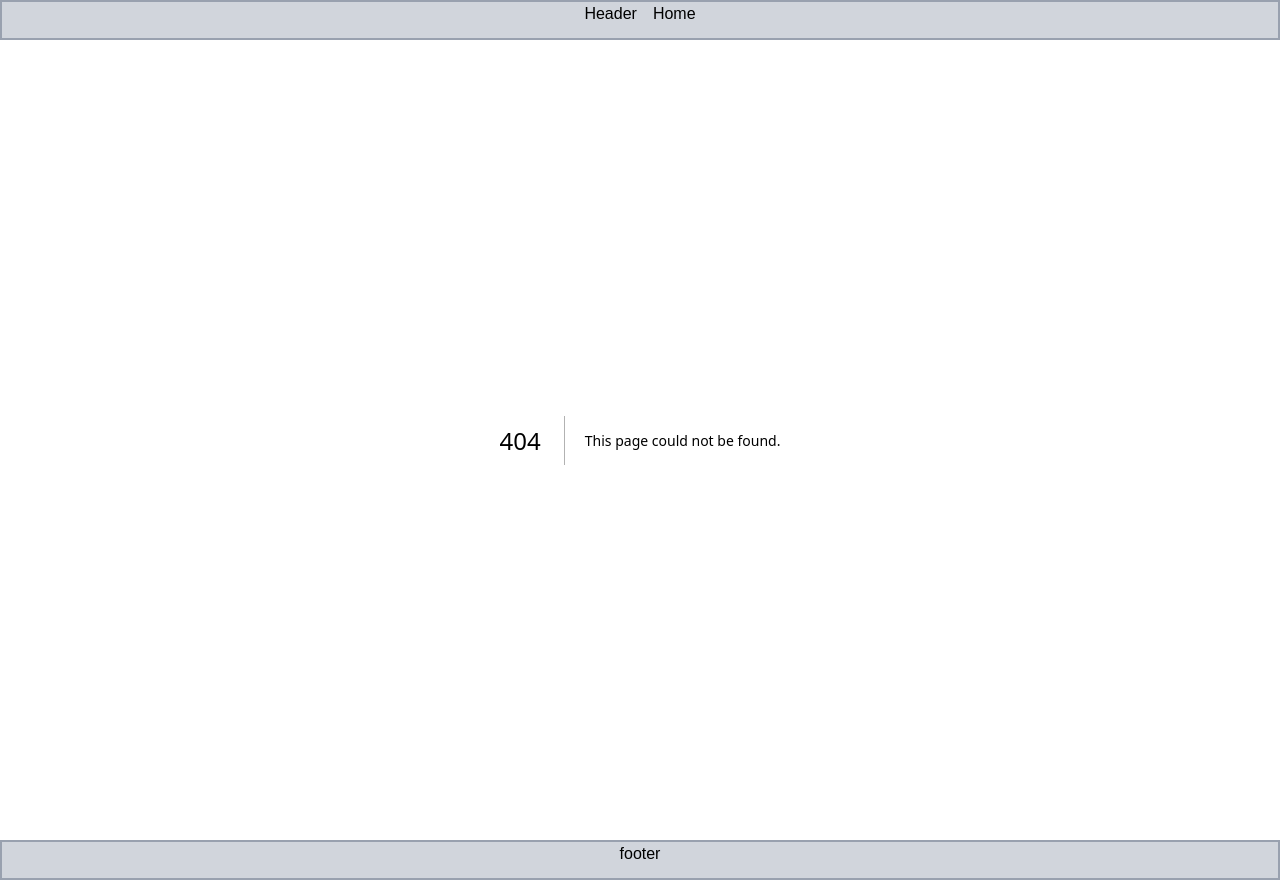
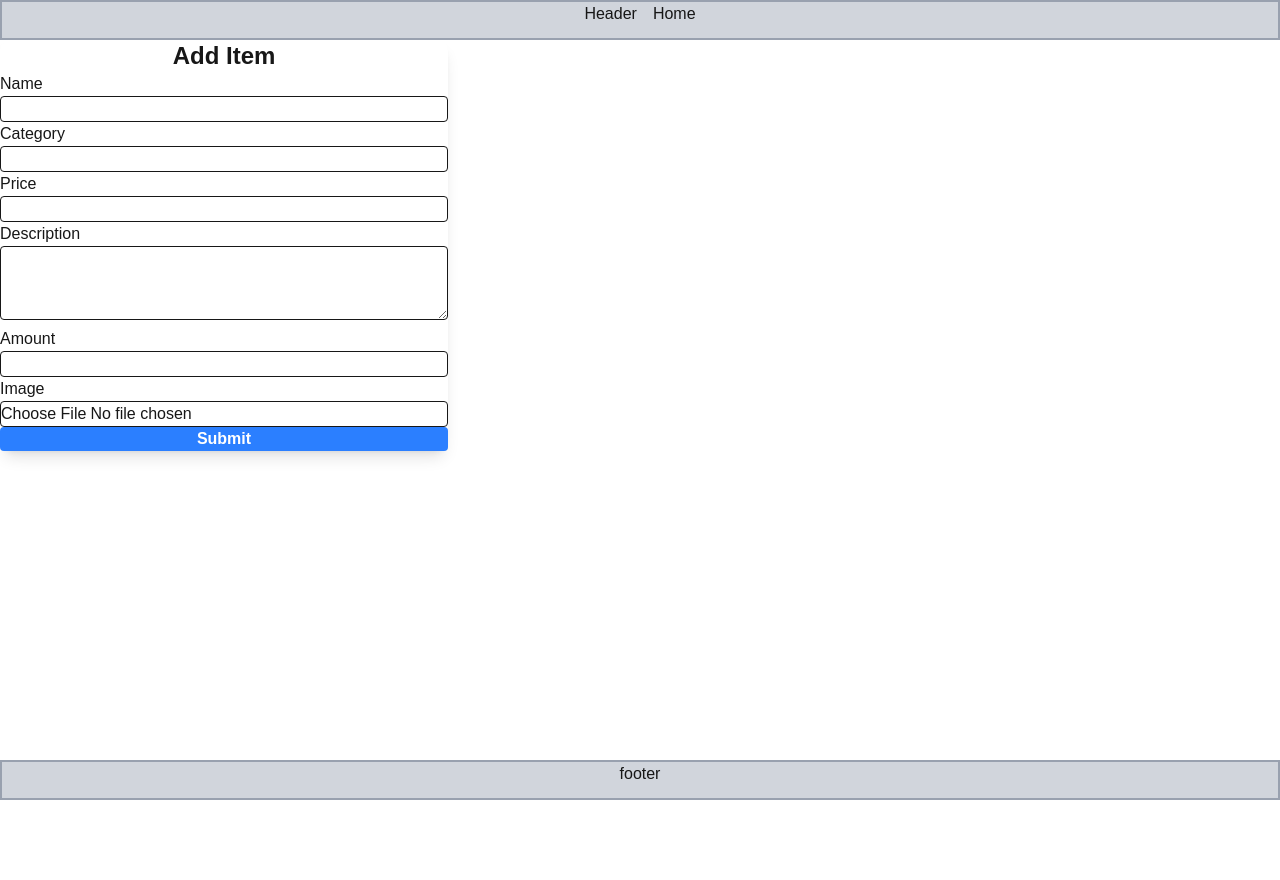
Before and after one commit to DmytroK-goit/IStore, a Next.js app: page /admin in a window 1280 px wide. Before the commit this address had no page. After the commit the page ends 800 px from the top, so only its background shows below. Built offline with nearby package versions, Linux system fonts and the light colour scheme.

Commit message:
add products

```diff
--- /dev/null
+++ b/src/app/admin/page.tsx
@@ -0,0 +1,5 @@
+import AddItem from '@/components/addItem/addItem';
+
+export default function AdminPage() {
+  return <AddItem />;
+}
--- a/src/app/page.tsx
+++ b/src/app/page.tsx
@@ -2,7 +2,7 @@ import Link from 'next/link';
 
 const buttonClasses = `
   inline-block
-    text-white
+  text-white
   font-semibold
   rounded-2xl
   bg-emerald-500
@@ -23,7 +23,7 @@ export default function Home() {
   return (
     <div className="p-6 max-w-4xl mx-auto">
       <h1 className="text-3xl font-bold mb-2">Welcome to IStore</h1>
-      <p className="text-gray-200 mb-4">Your one-stop shop for all things tech!</p>
+      <p className="text-gray-400 mb-4">Your one-stop shop for all things tech!</p>
 
       <div className="flex flex-wrap gap-4 mt-4">
         <Link href="/about" className={buttonClasses}>
--- a/src/app/products/page.tsx
+++ b/src/app/products/page.tsx
@@ -1,3 +1,112 @@
-export default function products() {
-  return <p>products</p>;
+'use client';
+import { useState } from 'react';
+
+const products = [
+  {
+    id: 1,
+    name: 'Product A',
+    category: 'auto',
+    price: 100,
+    description: 'A great product',
+    amount: 10,
+    image: null,
+  },
+  {
+    id: 2,
+    name: 'Product B',
+    category: 'electronics',
+    price: 200,
+    description: 'An amazing gadget',
+    amount: 5,
+    image: null,
+  },
+  {
+    id: 3,
+    name: 'Product C',
+    category: 'furniture',
+    price: 300,
+    description: 'A stylish chair',
+    amount: 2,
+    image: null,
+  },
+  {
+    id: 4,
+    name: 'Product D',
+    category: 'auto',
+    price: 150,
+    description: 'A reliable car part',
+    amount: 8,
+    image: null,
+  },
+  {
+    id: 5,
+    name: 'Product E',
+    category: 'electronics',
+    price: 250,
+    description: 'A high-tech device',
+    amount: 3,
+    image: null,
+  },
+];
+
+export default function ProductsPage() {
+  const [selectedCategory, setSelectedCategory] = useState('All');
+
+  const categories = ['All', ...new Set(products.map((p) => p.category))];
+
+  const filteredProducts =
+    selectedCategory === 'All' ? products : products.filter((p) => p.category === selectedCategory);
+
+  return (
+    <div className="p-6">
+      <h2 className="text-2xl font-bold mb-6">Products</h2>
+
+      <div className="flex flex-wrap gap-3 mb-6">
+        {categories.map((cat) => (
+          <button
+            key={cat}
+            onClick={() => setSelectedCategory(cat)}
+            className={`px-4 py-2 rounded-xl border transition ${
+              selectedCategory === cat
+                ? 'bg-emerald-500 text-white border-emerald-500'
+                : 'bg-white text-gray-700 border-gray-300 hover:bg-gray-100'
+            }`}
+          >
+            {cat}
+          </button>
+        ))}
+      </div>
+
+      {/* Список продуктів */}
+      <div className="grid gap-6 md:grid-cols-2 lg:grid-cols-3">
+        {filteredProducts.map((product) => (
+          <div
+            key={product.id}
+            className="border rounded-2xl shadow-md p-4 bg-white hover:shadow-lg transition flex flex-col"
+          >
+            <div className="w-full h-40 bg-gray-100 flex items-center justify-center rounded-xl mb-4 overflow-hidden">
+              {product.image ? (
+                <img
+                  src={product.image}
+                  alt={product.name}
+                  className="object-cover w-full h-full"
+                />
+              ) : (
+                <span className="text-gray-400 text-sm">No Image</span>
+              )}
+            </div>
+
+            <h3 className="text-xl font-semibold mb-2">{product.name}</h3>
+            <p className="text-sm text-gray-500 mb-1">Category: {product.category}</p>
+            <p className="text-gray-700 mb-2 flex-grow">{product.description}</p>
+            <p className="font-bold text-lg mb-2">${product.price}</p>
+            <p className="text-sm text-gray-500 mb-4">In stock: {product.amount}</p>
+            <button className="w-full bg-emerald-500 text-white py-2 rounded-xl hover:bg-emerald-600 transition">
+              Add to Cart
+            </button>
+          </div>
+        ))}
+      </div>
+    </div>
+  );
 }
--- /dev/null
+++ b/src/components/addItem/addItem.tsx
@@ -0,0 +1,101 @@
+'use client';
+
+import { Formik, Form, Field, ErrorMessage } from 'formik';
+import * as Yup from 'yup';
+
+export default function AddItem() {
+  const initialValues = {
+    nameItem: '',
+    category: '',
+    price: '',
+    description: '',
+    amount: '',
+    image: null as File | null,
+  };
+
+  const validationSchema = Yup.object({
+    nameItem: Yup.string().required('Required'),
+    category: Yup.string().required('Required'),
+    price: Yup.number()
+      .typeError('Must be a number')
+      .positive('Must be positive')
+      .required('Required'),
+    description: Yup.string().min(5, 'Too short').required('Required'),
+    amount: Yup.number().typeError('Must be a number').min(1, 'At least 1').required('Required'),
+    image: Yup.mixed().required('Image is required'),
+  });
+
+  const handleSubmit = (values: typeof initialValues) => {
+    console.log('Form data:', values);
+    // тут можна зробити запит на бекенд для збереження
+  };
+
+  return (
+    <div className="max-w-md mx-auto p-6 bg-white shadow-lg rounded-xl">
+      <h2 className="text-2xl font-bold mb-4 text-center">Add Item</h2>
+
+      <Formik
+        initialValues={initialValues}
+        validationSchema={validationSchema}
+        onSubmit={handleSubmit}
+      >
+        {({ setFieldValue }) => (
+          <Form className="space-y-4">
+            <div>
+              <label className="block mb-1 font-medium">Name</label>
+              <Field name="nameItem" type="text" className="w-full border p-2 rounded" />
+              <ErrorMessage name="nameItem" component="div" className="text-red-500 text-sm" />
+            </div>
+
+            <div>
+              <label className="block mb-1 font-medium">Category</label>
+              <Field name="category" type="text" className="w-full border p-2 rounded" />
+              <ErrorMessage name="category" component="div" className="text-red-500 text-sm" />
+            </div>
+
+            <div>
+              <label className="block mb-1 font-medium">Price</label>
+              <Field name="price" type="number" className="w-full border p-2 rounded" />
+              <ErrorMessage name="price" component="div" className="text-red-500 text-sm" />
+            </div>
+
+            <div>
+              <label className="block mb-1 font-medium">Description</label>
+              <Field
+                name="description"
+                as="textarea"
+                rows={3}
+                className="w-full border p-2 rounded"
+              />
+              <ErrorMessage name="description" component="div" className="text-red-500 text-sm" />
+            </div>
+
+            <div>
+              <label className="block mb-1 font-medium">Amount</label>
+              <Field name="amount" type="number" className="w-full border p-2 rounded" />
+              <ErrorMessage name="amount" component="div" className="text-red-500 text-sm" />
+            </div>
+
+            <div>
+              <label className="block mb-1 font-medium">Image</label>
+              <input
+                type="file"
+                name="image"
+                onChange={(e) => setFieldValue('image', e.currentTarget.files?.[0] || null)}
+                className="w-full border p-2 rounded"
+              />
+              <ErrorMessage name="image" component="div" className="text-red-500 text-sm" />
+            </div>
+
+            <button
+              type="submit"
+              className="w-full bg-blue-500 hover:bg-blue-600 text-white font-semibold py-2 px-4 rounded"
+            >
+              Submit
+            </button>
+          </Form>
+        )}
+      </Formik>
+    </div>
+  );
+}
```
